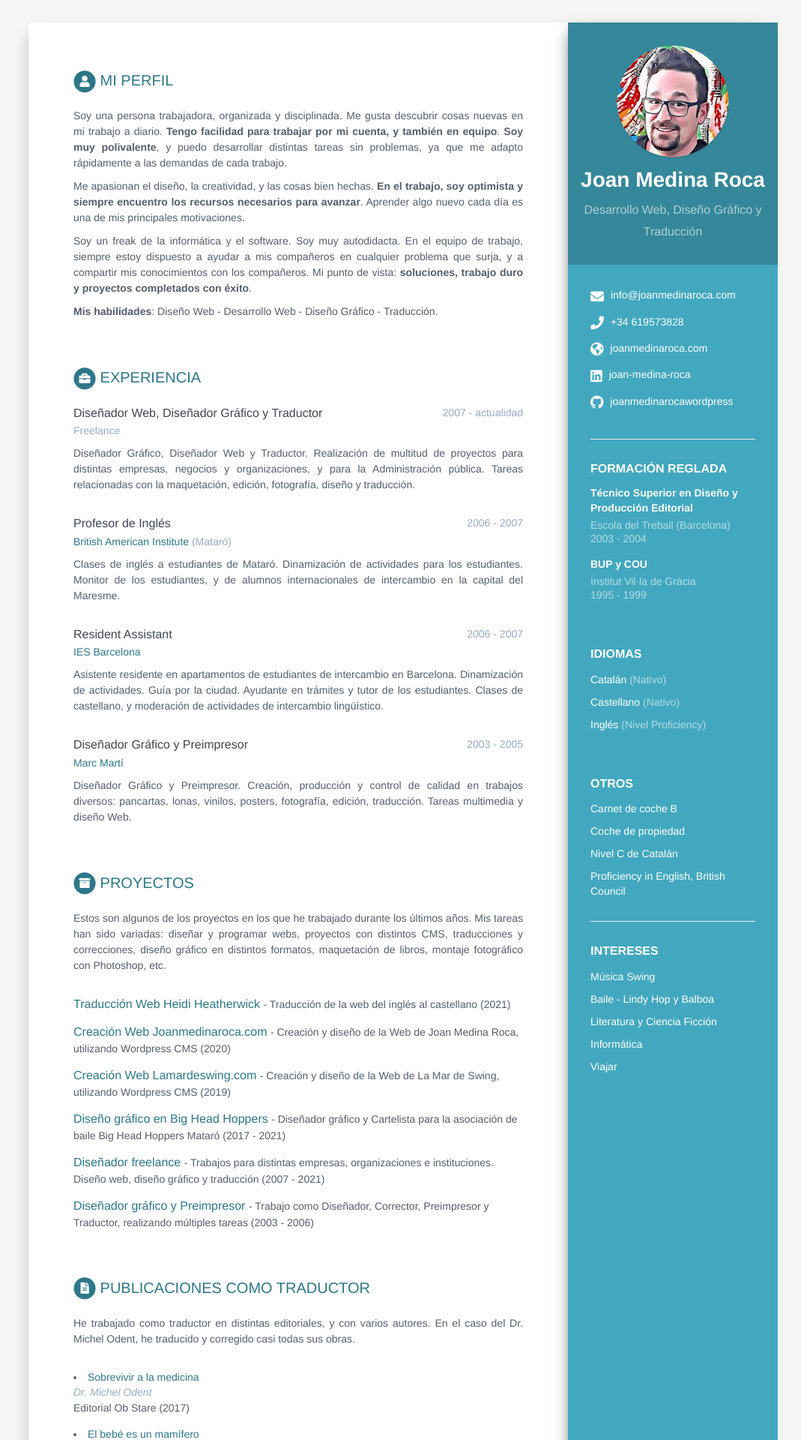
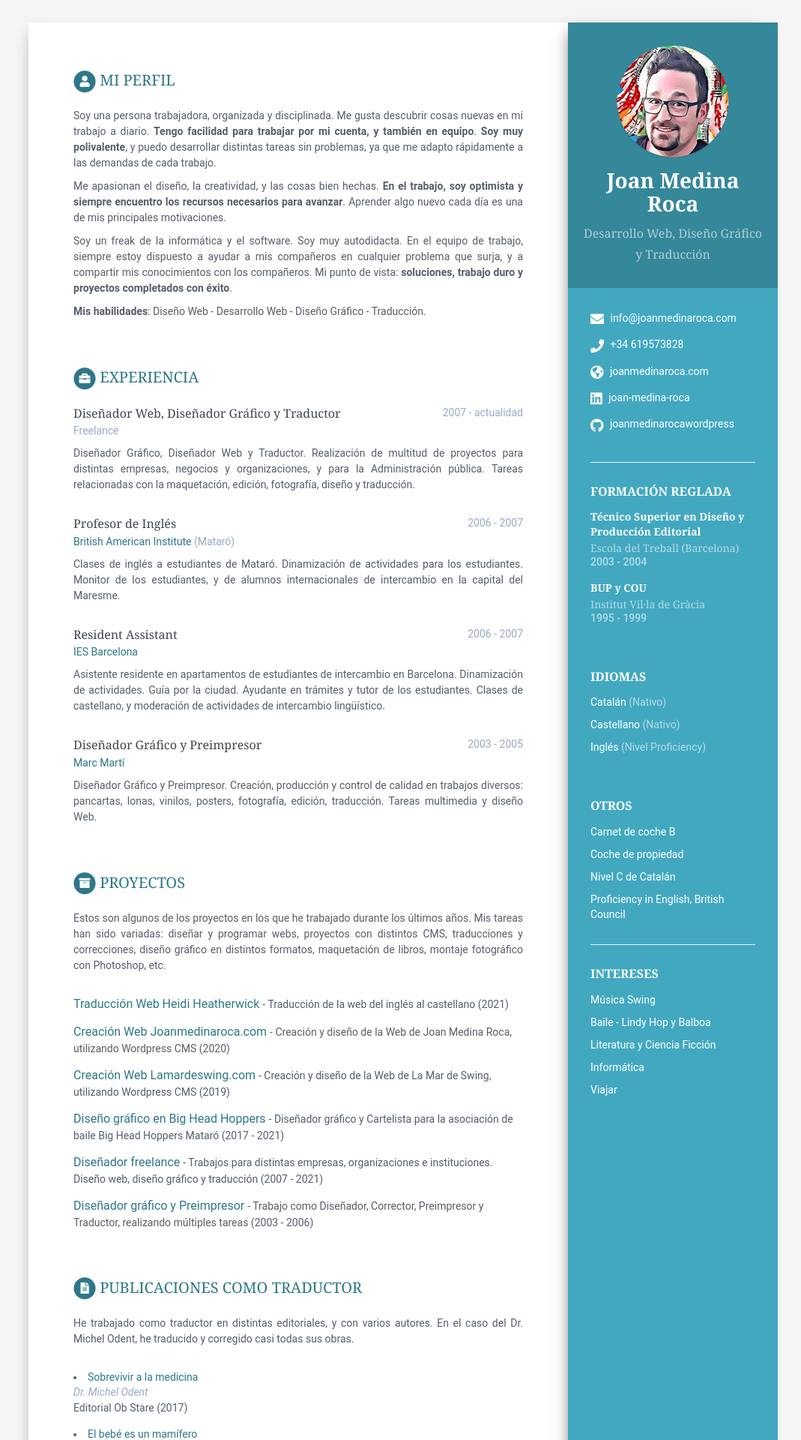
Before and after one commit to joan-medina-roca/cv.joanmedinaroca.com, a Jekyll site: the page built from index.html, in a window 1280 px wide. Shown: the top 1920 px of the page at 75% size, without its empty margins (102-1171 px from the left). Built offline with Jekyll 4.4.1, drawn with Linux system fonts in a browser that asks for light colours.

Commit message:
georgia etc

```diff
--- a/_sass/_base.scss
+++ b/_sass/_base.scss
@@ -1,6 +1,6 @@
 /* ======= Base ======= */
 body {
-  font-family: "Helvetica", sans-serif;
+  font-family: "Roboto", sans-serif;
   color: $text-color-secondary;
   background: $smoky-white;
   font-size: 14px;
@@ -15,6 +15,7 @@ h3,
 h4,
 h5,
 h6 {
+  font-family: "Georgia", serif;
   font-weight: 800;
 }
 
```
